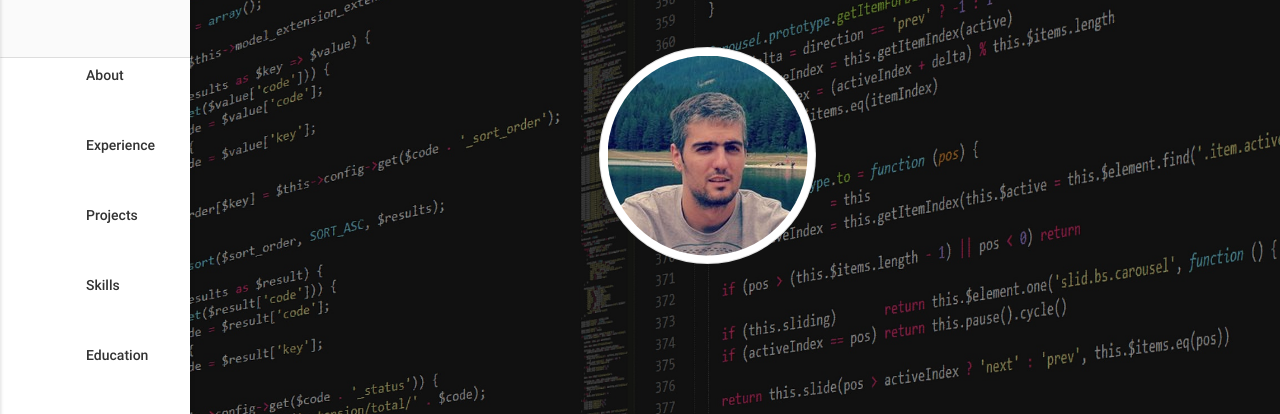
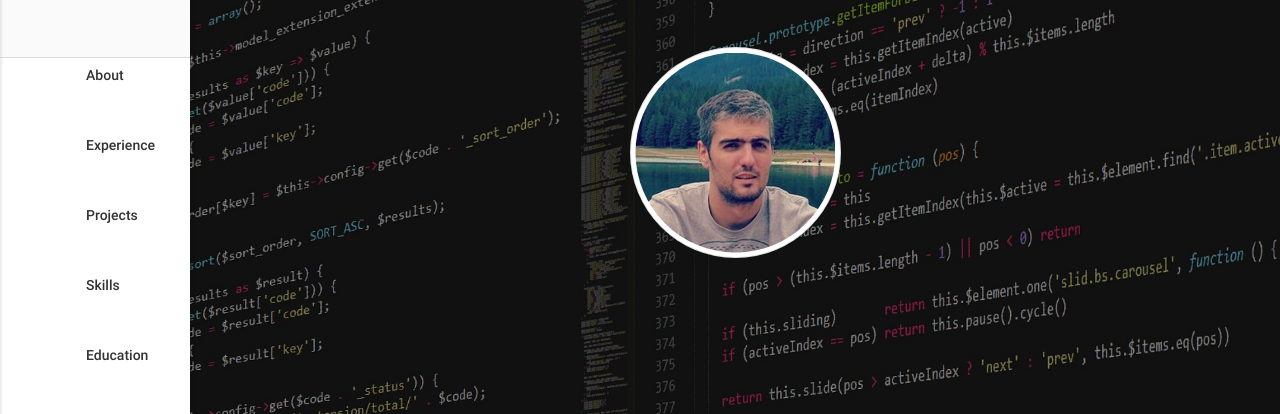
Before and after one commit to misho85/portfolio, a website: page index.html in a window 1280 px wide. Shown: the part 103-517 px from the top of the page. Drawn offline with nearby package versions, Linux system fonts and the light colour scheme.

Commit message:
Update style.css

```diff
--- a/static/css/style.css
+++ b/static/css/style.css
@@ -19,13 +19,14 @@ body {
 }
 
 .p1 {
-	padding: .5rem !important;
+	padding: .3rem !important;
 }
 
 .container-face {
 	padding-top: 10rem !important;
 	text-align: center;
 	border: 0;
+	position: relative;
 }
 
 img.face {
@@ -160,7 +161,6 @@ h3 {
 	color: white;
 	font-weight: 200;
 	left: 0;
-	position: absolute;
 	top: 0;
 }
 
```
